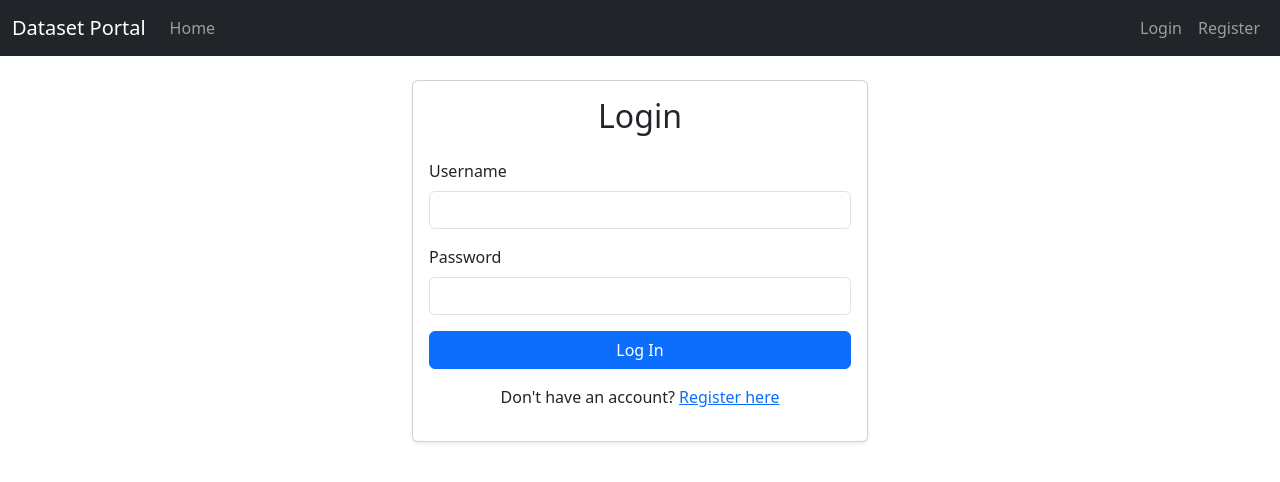
After one commit to piemonti/DataVault, a Flask app: page /login in a window 1280 px wide. The commit adds this page. Shown: the top 482 px of the page. Run offline with Flask 3, Linux system fonts and the light colour scheme.

Commit message:
Update 5
Add a login

```diff
--- a/app.py
+++ b/app.py
@@ -1,15 +1,37 @@
-from flask import Flask, render_template, request, redirect, url_for
+from flask import Flask, render_template, request, redirect, url_for, flash, session
 import os
 from werkzeug.utils import secure_filename
+from werkzeug.security import generate_password_hash, check_password_hash
 import uuid
+from flask_login import LoginManager, UserMixin, login_user, login_required, logout_user, current_user
 
 app = Flask(__name__)
 app.config['UPLOAD_FOLDER'] = 'static/uploads'
 app.config['ALLOWED_EXTENSIONS'] = {'png', 'jpg', 'jpeg', 'gif'}
+app.config['SECRET_KEY'] = os.environ.get('SECRET_KEY', 'dev-key-for-testing')
 
-# In-memory store for datasets
+login_manager = LoginManager()
+login_manager.init_app(app)
+login_manager.login_view = 'login'
+
+# In-memory store for datasets and users
 datasets = []
+users = {}  # username -> User object
 next_id = 1
+
+class User(UserMixin):
+    def __init__(self, id, username, password_hash):
+        self.id = id
+        self.username = username
+        self.password_hash = password_hash
+
+@login_manager.user_loader
+def load_user(user_id):
+    # Find the user by user_id in the users dictionary
+    for username, user in users.items():
+        if user.id == user_id:
+            return user
+    return None
 
 def allowed_file(filename):
     return '.' in filename and \
@@ -18,6 +40,53 @@ def allowed_file(filename):
 @app.route('/')
 def index():
     return render_template('index.html', datasets=datasets)
+
+@app.route('/login', methods=['GET', 'POST'])
+def login():
+    if current_user.is_authenticated:
+        return redirect(url_for('index'))
+
+    if request.method == 'POST':
+        username = request.form['username']
+        password = request.form['password']
+        user = users.get(username)
+
+        if user and check_password_hash(user.password_hash, password):
+            login_user(user)
+            next_page = request.args.get('next')
+            return redirect(next_page or url_for('index'))
+        else:
+            flash('Invalid username or password')
+
+    return render_template('login.html')
+
+@app.route('/register', methods=['GET', 'POST'])
+def register():
+    if current_user.is_authenticated:
+        return redirect(url_for('index'))
+
+    if request.method == 'POST':
+        username = request.form['username']
+        password = request.form['password']
+        confirm_password = request.form['confirm_password']
+
+        if username in users:
+            flash('Username already exists')
+        elif password != confirm_password:
+            flash('Passwords do not match')
+        else:
+            password_hash = generate_password_hash(password)
+            users[username] = User(username, username, password_hash)
+            flash('Registration successful! Please log in.')
+            return redirect(url_for('login'))
+
+    return render_template('register.html')
+
+@app.route('/logout')
+@login_required
+def logout():
+    logout_user()
+    return redirect(url_for('index'))
 
 @app.route('/dataset/<int:dataset_id>')
 def dataset_detail(dataset_id):
@@ -28,6 +97,7 @@ def dataset_detail(dataset_id):
     return render_template('dataset_detail.html', dataset=dataset)
 
 @app.route('/add', methods=['GET', 'POST'])
+@login_required
 def add_dataset():
     global next_id
     if request.method == 'POST':
@@ -59,6 +129,7 @@ def add_dataset():
     return render_template('dataset_form.html', title='Add Dataset', form_action=url_for('add_dataset'))
 
 @app.route('/edit/<int:dataset_id>', methods=['GET', 'POST'])
+@login_required
 def edit_dataset(dataset_id):
     dataset = next((ds for ds in datasets if ds['id'] == dataset_id), None)
     if not dataset:
@@ -92,6 +163,7 @@ def edit_dataset(dataset_id):
     return render_template('dataset_form.html', title='Edit Dataset', dataset=dataset, form_action=url_for('edit_dataset', dataset_id=dataset_id))
 
 @app.route('/delete/<int:dataset_id>')
+@login_required
 def delete_dataset(dataset_id):
     global datasets
     dataset = next((ds for ds in datasets if ds['id'] == dataset_id), None)
--- a/requirements.txt
+++ b/requirements.txt
@@ -1 +1,3 @@
 Flask==2.3.2
+Flask-Login==0.6.2
+Werkzeug==2.3.6
--- a/templates/base.html
+++ b/templates/base.html
@@ -1,4 +1,3 @@
-\
 <!doctype html>
 <html lang="en">
   <head>
@@ -15,9 +14,52 @@
     <nav class="navbar navbar-expand-md navbar-dark bg-dark fixed-top">
       <div class="container-fluid">
         <a class="navbar-brand" href="{{ url_for('index') }}">Dataset Portal</a>
+        <button class="navbar-toggler" type="button" data-bs-toggle="collapse" data-bs-target="#navbarNav" aria-controls="navbarNav" aria-expanded="false" aria-label="Toggle navigation">
+          <span class="navbar-toggler-icon"></span>
+        </button>
+        <div class="collapse navbar-collapse" id="navbarNav">
+          <ul class="navbar-nav me-auto">
+            <li class="nav-item">
+              <a class="nav-link" href="{{ url_for('index') }}">Home</a>
+            </li>
+            {% if current_user.is_authenticated %}
+            <li class="nav-item">
+              <a class="nav-link" href="{{ url_for('add_dataset') }}">Add Dataset</a>
+            </li>
+            {% endif %}
+          </ul>
+          <ul class="navbar-nav">
+            {% if current_user.is_authenticated %}
+            <li class="nav-item">
+              <span class="nav-link text-light">Welcome, {{ current_user.username }}</span>
+            </li>
+            <li class="nav-item">
+              <a class="nav-link" href="{{ url_for('logout') }}">Logout</a>
+            </li>
+            {% else %}
+            <li class="nav-item">
+              <a class="nav-link" href="{{ url_for('login') }}">Login</a>
+            </li>
+            <li class="nav-item">
+              <a class="nav-link" href="{{ url_for('register') }}">Register</a>
+            </li>
+            {% endif %}
+          </ul>
+        </div>
       </div>
     </nav>
     <main class="container">
+      {% with messages = get_flashed_messages() %}
+        {% if messages %}
+          {% for message in messages %}
+            <div class="alert alert-info alert-dismissible fade show" role="alert">
+              {{ message }}
+              <button type="button" class="btn-close" data-bs-dismiss="alert" aria-label="Close"></button>
+            </div>
+          {% endfor %}
+        {% endif %}
+      {% endwith %}
+
       {% block content %}{% endblock %}
     </main>
     <script src="https://cdn.jsdelivr.net/npm/bootstrap@5.3.0/dist/js/bootstrap.bundle.min.js"></script>
--- /dev/null
+++ b/templates/login.html
@@ -0,0 +1,41 @@
+{% extends "base.html" %}
+
+{% block title %}Login - Dataset Portal{% endblock %}
+
+{% block content %}
+<div class="row justify-content-center">
+  <div class="col-md-6">
+    <div class="card shadow-sm">
+      <div class="card-body">
+        <h2 class="card-title text-center mb-4">Login</h2>
+
+        {% with messages = get_flashed_messages() %}
+          {% if messages %}
+            {% for message in messages %}
+              <div class="alert alert-warning">{{ message }}</div>
+            {% endfor %}
+          {% endif %}
+        {% endwith %}
+
+        <form method="POST">
+          <div class="mb-3">
+            <label for="username" class="form-label">Username</label>
+            <input type="text" class="form-control" id="username" name="username" required>
+          </div>
+          <div class="mb-3">
+            <label for="password" class="form-label">Password</label>
+            <input type="password" class="form-control" id="password" name="password" required>
+          </div>
+          <div class="d-grid gap-2">
+            <button type="submit" class="btn btn-primary">Log In</button>
+          </div>
+        </form>
+
+        <div class="text-center mt-3">
+          <p>Don't have an account? <a href="{{ url_for('register') }}">Register here</a></p>
+        </div>
+      </div>
+    </div>
+  </div>
+</div>
+{% endblock %}
```
Also changed, not shown: templates/register.html (added, +45 -0 lines), static/uploads/1d10e8fe-fddb-4cb1-88b5-f63e2a92c9f9_Screenshot_2025-05-23_at_13.46.44_2.png (deleted).
